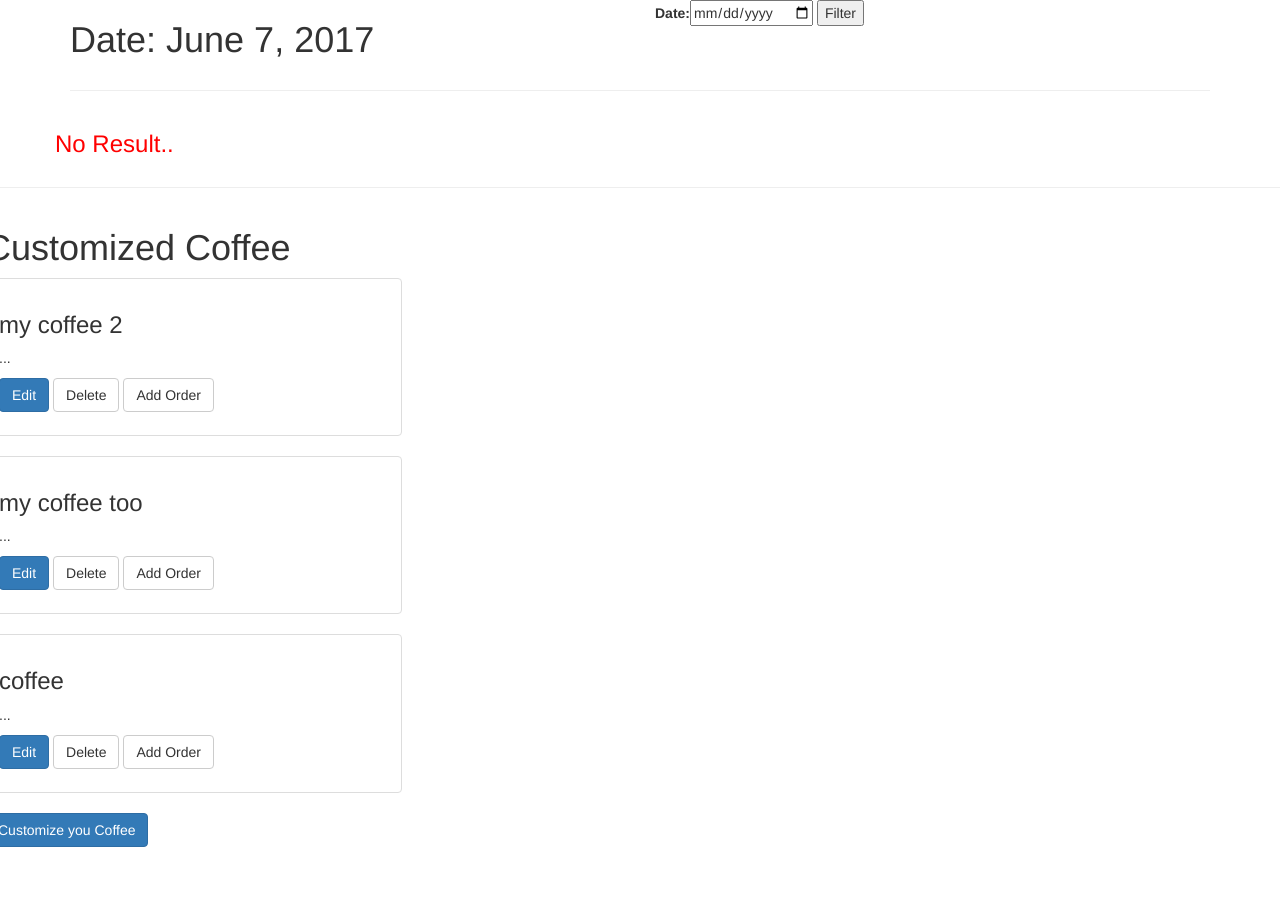
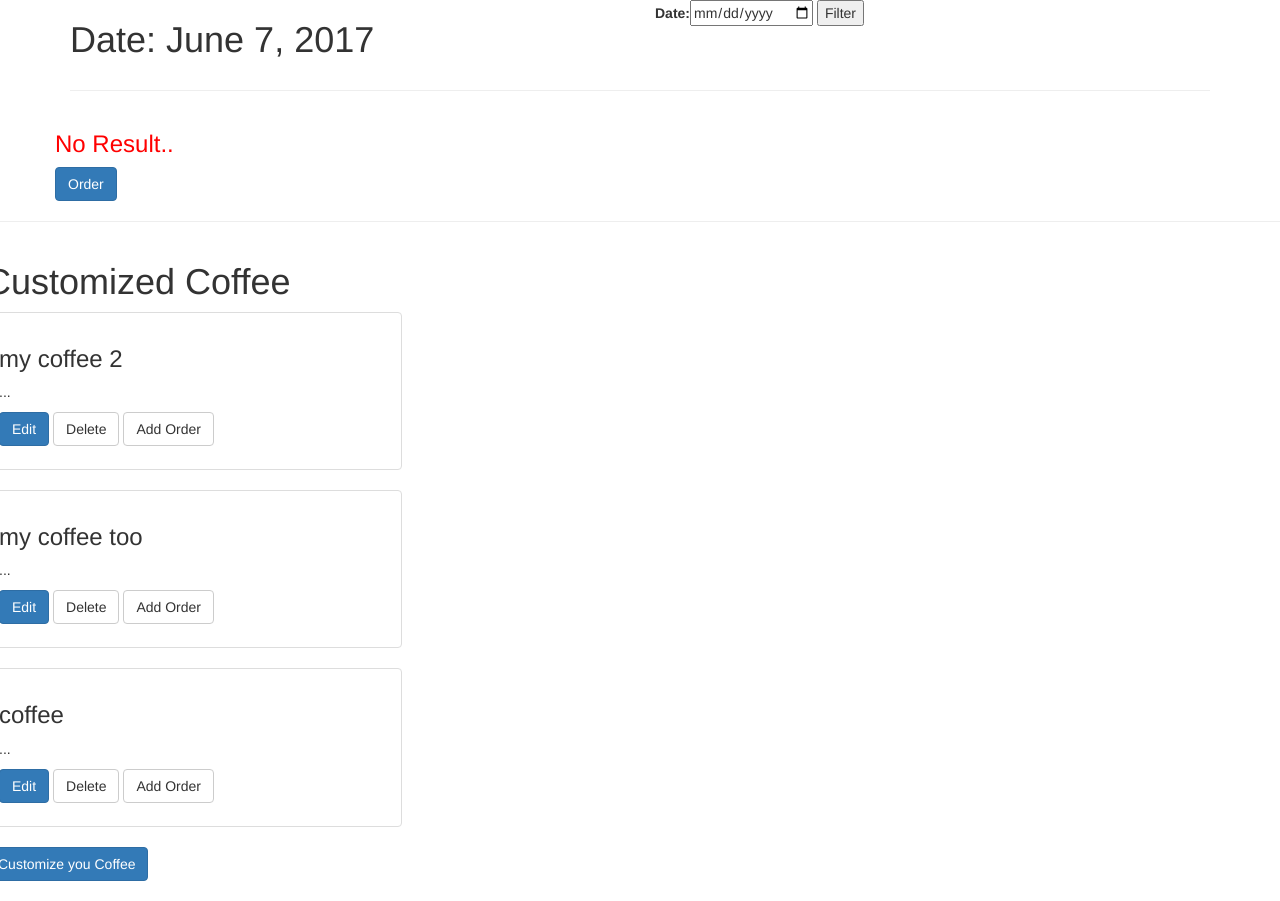
Before and after one commit to anaqi07/bigheadcaffe, a Django app: page / in a window 1280 px wide. Before the commit the page ends 847 px from the top, so only its background shows below. Run offline with Django 3.2, Linux system fonts and the light colour scheme; a user stored in the database is signed in; data comes from the database, SQL or seed files in the repository; some libraries are stand-ins or nearby versions.

Commit message:
completed place order function with sending email

```diff
--- a/mainapp/templates/home.html
+++ b/mainapp/templates/home.html
@@ -37,6 +37,11 @@
       <h3 style="color:red" >No Result..</h3>
     {% endif%}
     </div>
+    <div class="row">
+        <a href="{% url 'send_order_email' today.year today.month today.day %}" >
+        <div class="btn btn-primary">Order</div></a>
+        </div>
+    </div>
 </div>
 <hr />
 <div class="row">
--- a/mainapp/urls.py
+++ b/mainapp/urls.py
@@ -5,6 +5,7 @@ urlpatterns = [
     url(r'^$', home, name='home'),
     url(r'user_list/$', user_list, name='user_list'),
     url(r'^user_coffees/(?P<user_id>[0-9]+)/$', user_coffees, name='user_coffees'),
+    url(r'^send_order_email/(?P<year>\d{4})-(?P<month>\d{1,2})-(?P<day>\d{1,2})/$', send_order_email, name='send_order_email'),
 
     url(r'^createcoffee/$', createCoffee, name='createcoffee'),
     url(r'^editcoffee/(?P<coffee_id>[0-9]+)/$', editCoffee, name='editcoffee'),
--- a/mainapp/views.py
+++ b/mainapp/views.py
@@ -3,6 +3,8 @@ from django.shortcuts import render, redirect
 from .forms import *
 from django.contrib.auth.models import User
 import datetime
+from django.core.mail import send_mail
+from django.conf import settings
 
 # def home(request):
 #     return render(request, 'home.html',{})
@@ -258,3 +260,14 @@ def home(request):
     coffee_list=Coffee.objects.filter(user=user)
     context['coffee_list']=coffee_list
     return render(request, 'home.html', context)
+
+def send_order_email(request, year, month, day):
+    context={}
+    date=datetime.datetime.strptime('%s%s%s'%(year, month, day),"%Y%m%d").date()
+    order_list=Order.objects.filter(user=request.user, date=date)
+    subject="Noobs Caffee"
+    message="Get your order..\n"
+    for order in order_list:
+        message +="%s, "%(order.coffee)
+    send_mail(subject, message , settings.EMAIL_HOST_USER, ['a.naqi.07@hotmail.com'])
+    return redirect('home')
```
Also changed, not shown: bigheadcaffe/settings.py (+5 -2 lines).
